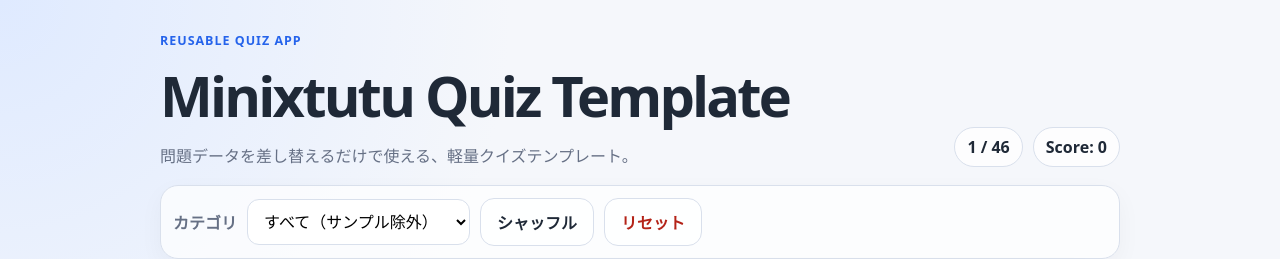
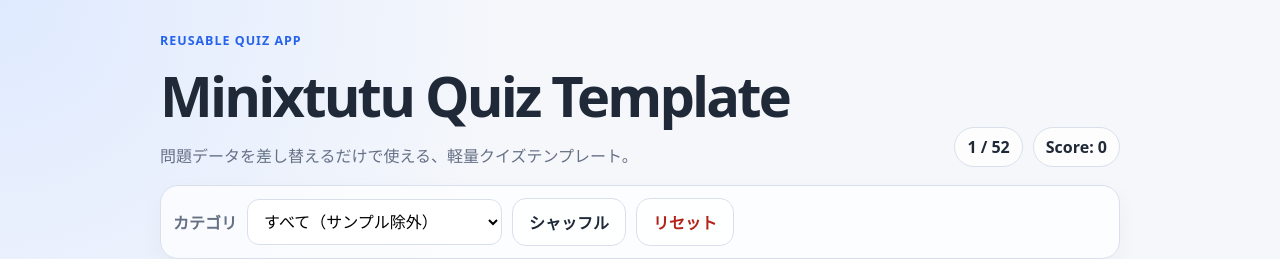
Before and after one commit to PiyoyoshiN/minixtutu-quiz-template, a plain HTML site: page index.html in a window 1280 px wide. Shown: the top 259 px of the page. Drawn offline with Linux system fonts and the light colour scheme.

Commit message:
Load on-demand sports nutrition quiz data

```diff
--- a/index.html
+++ b/index.html
@@ -60,6 +60,7 @@
   <script src="./sports-nutrition-09.js?v=1"></script>
   <script src="./sports-nutrition-10.js?v=3"></script>
   <script src="./sports-nutrition-11.js?v=2"></script>
+  <script src="./sports-nutrition-ondemand.js?v=1"></script>
   <script src="./app.js?v=5"></script>
 </body>
 </html>
```
